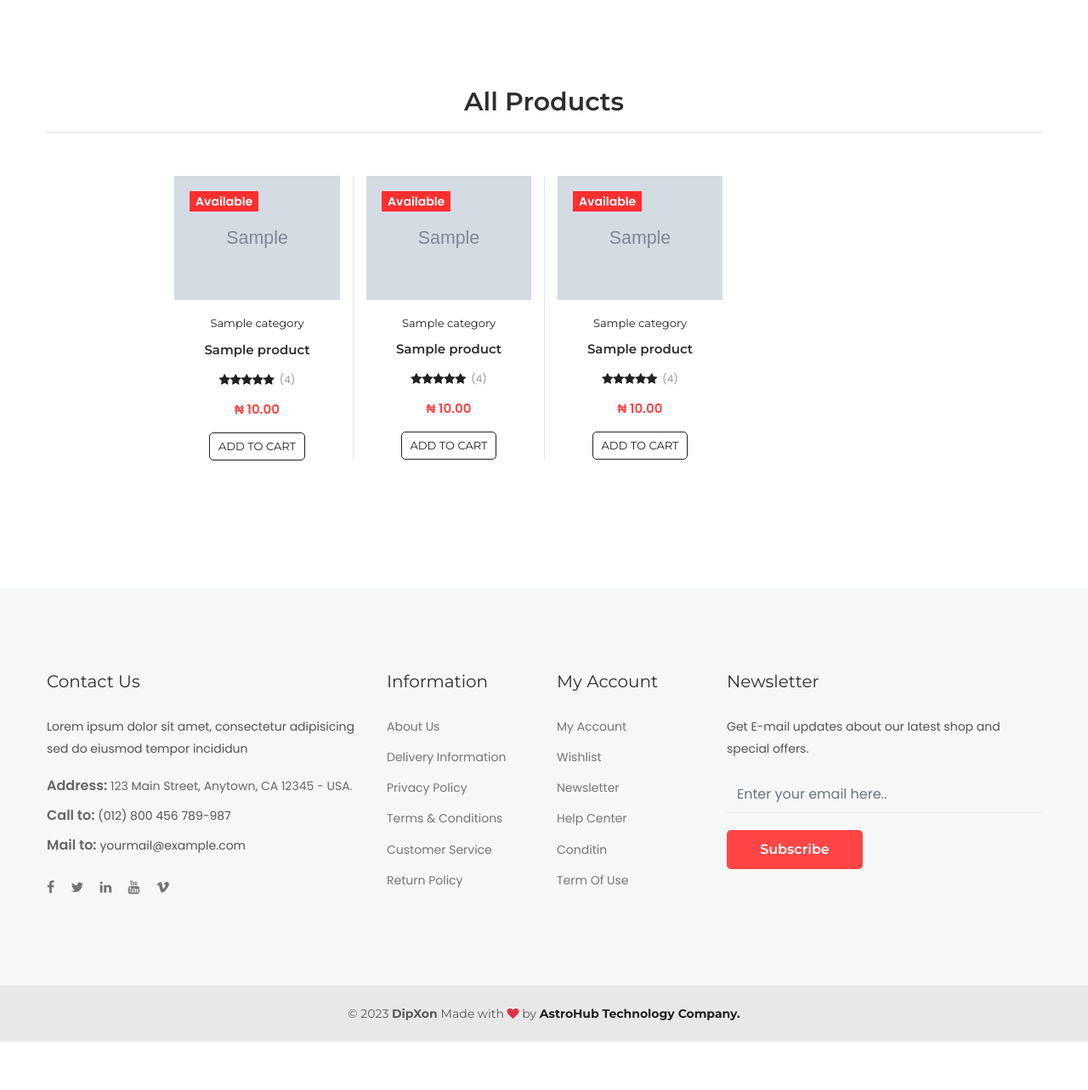
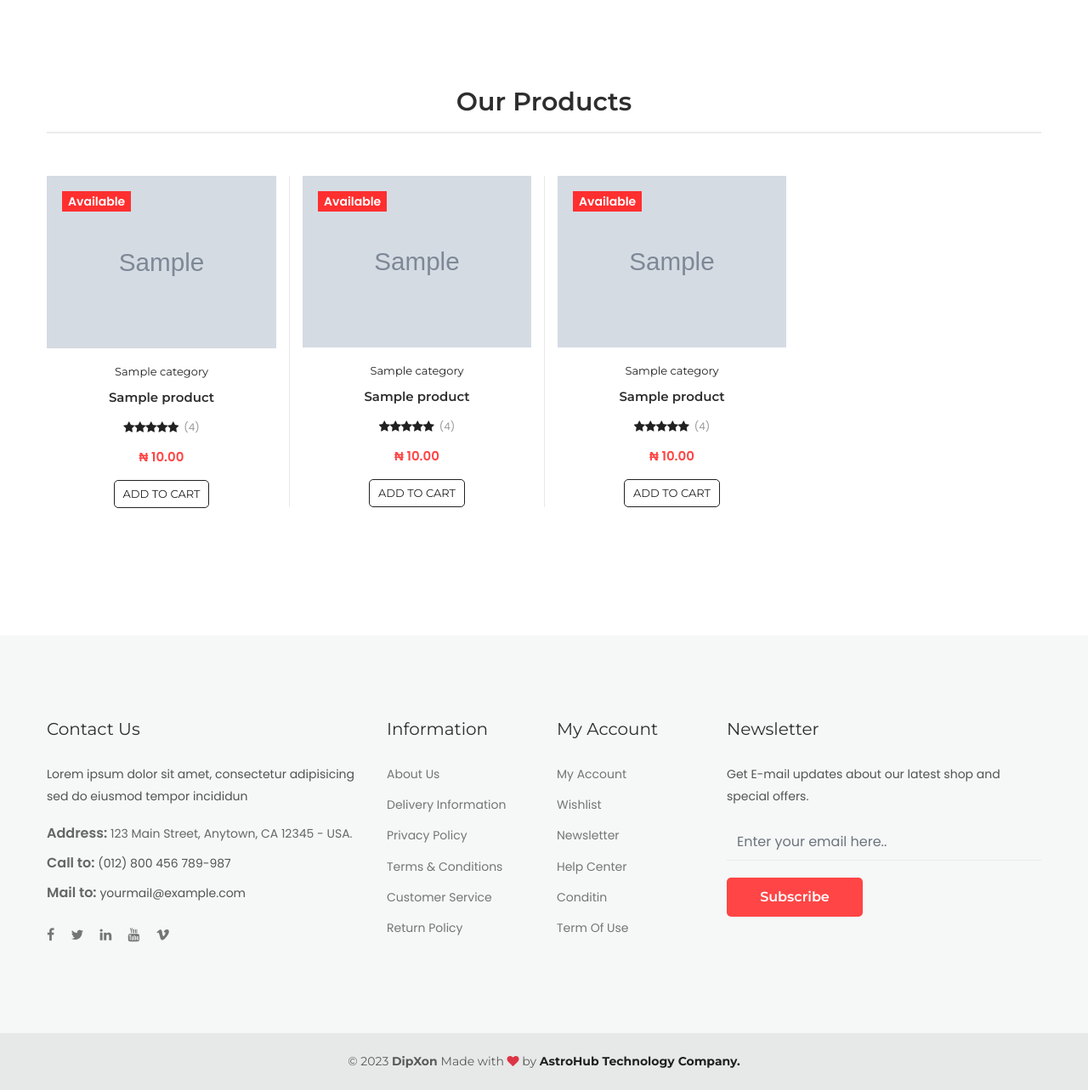
Before and after one commit to ibraheem82/dipxon-e-comm, a Django app: page / in a window 1280 px wide. Shown: the part 650-1933 px from the top of the page at 85% size. Before the commit the page ends 1876 px from the top, so only its background shows below. Run offline with Django 4.2, Linux system fonts and the light colour scheme; tables that the repository leaves empty hold one stand-in row (values such as "Sample post"); grey boxes marked "Sample" are stand-in pictures; data that the repository does not hold is empty; some libraries are stand-ins or nearby versions.

Commit message:
changes was made to the template to make it more user assecible...

```diff
--- a/dipapp/templates/dipapp/home.html
+++ b/dipapp/templates/dipapp/home.html
@@ -90,7 +90,7 @@
                     <ul class="product-tab-nav nav justify-content-center mb-10 title-border-bottom mt-n3">
                         <div class="section-title m-0" data-aos="fade-in" data-aos-delay="300">
                             <div class="section-title mt-4 mb-4 text-left" data-aos="fade-in" data-aos-delay="300">
-                                <h1 class="title">All Products</h1>
+                                <h1 class="title">Our Products</h1>
                               </div>
 
                     </ul>
@@ -99,18 +99,21 @@
             </div>
             <!-- Section Title & Tab End -->
 <!-- Product Start -->
-{% for product in products %}
             <!-- Products Tab Start -->
             <div class="row">
-                <div class="col-lg-9 text-center mx-auto">
+
+                <div class="col">
+
                     <div class="tab-content position-relative ">
+
                         <div class="tab-pane fade show active"  id="tab-product-all">
-                            <div class="product-carousel">
-                                <div class="swiper-container">
-                                <div class="swiper-wrapper">
+
+            <div class="product-carousel">
+                <div class="swiper-container">
+                <div class="swiper-wrapper">
 
 
-
+                    {% for product in products %}
         <div class="swiper-slide product-wrapper">
 
             <!-- Single Product Start -->
@@ -177,7 +180,9 @@
 
             <!-- Single Product End -->
 
+
         </div>
+        {% endfor %}
 
 
 
@@ -194,12 +199,16 @@
                                     <!-- Next Previous Button End -->
                                 </div>
                             </div>
+
                         </div>
+
                     </div>
+
                 </div>
+
             </div>
             <!-- Products Tab End -->
-            {% endfor %}
+
         </div>
     </div>
     <!-- Product Section End -->
```
